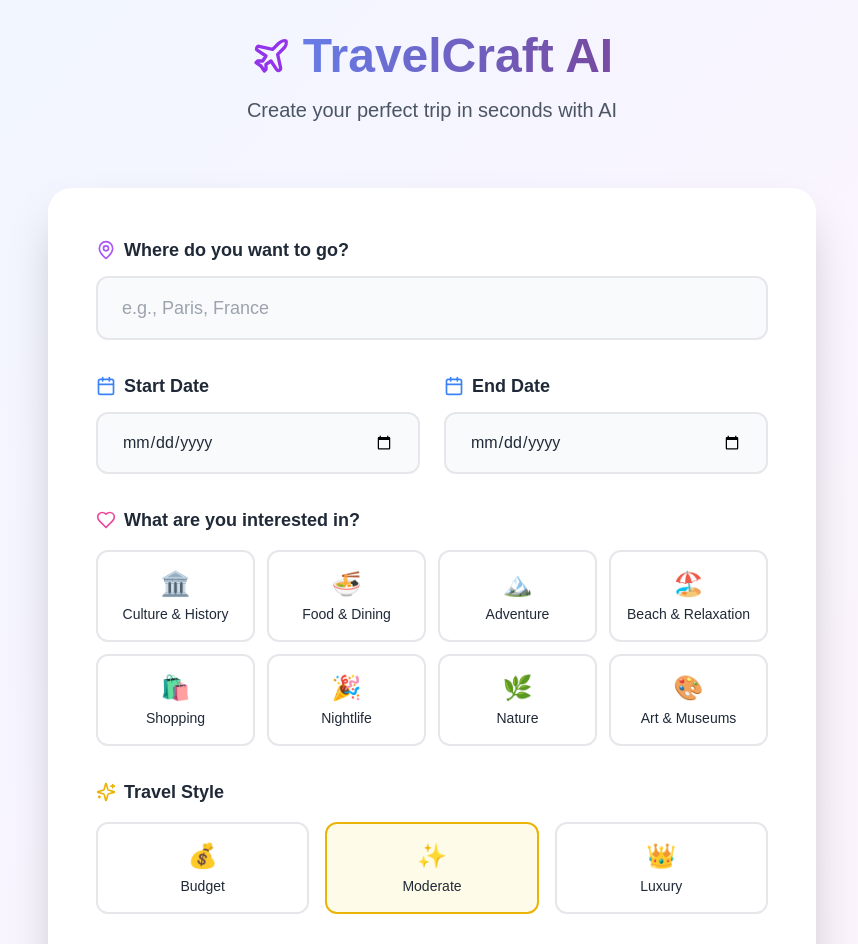
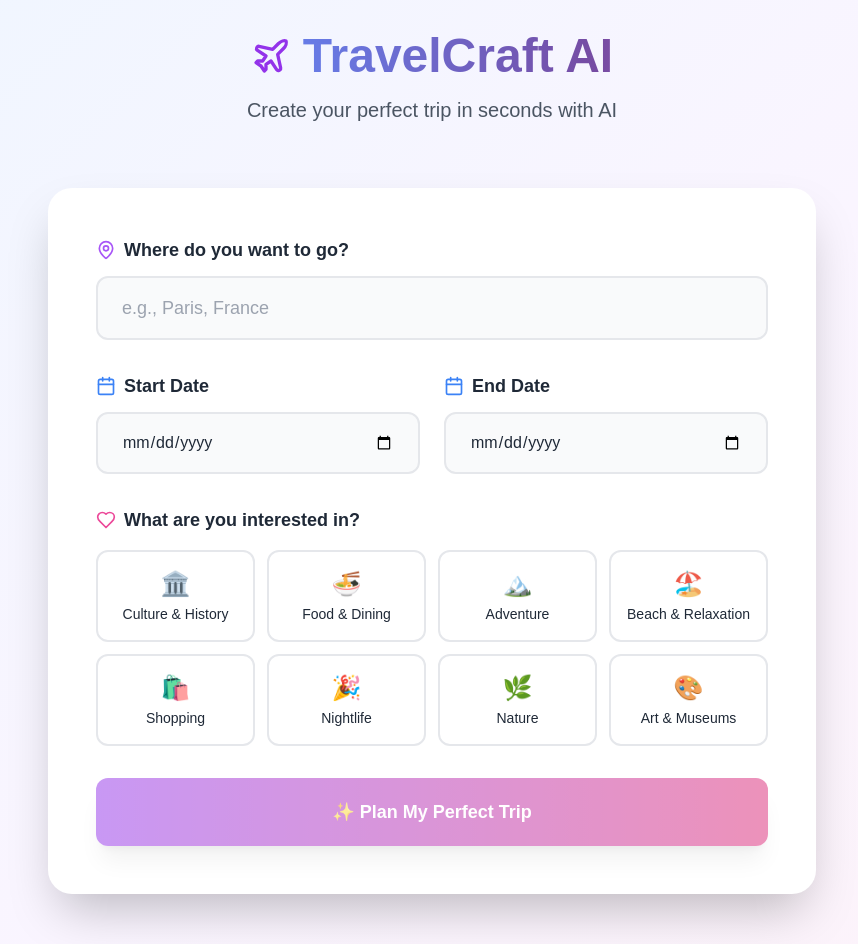
Before and after one commit to djcastelino/travel-planner-app, a Next.js app: page / in a window 1280 px wide. Shown: the top 944 px of the page, without its empty margins (208-1066 px from the left). Built offline with nearby package versions, Linux system fonts and the light colour scheme.

Commit message:
Remove travel style (budget/moderate/luxury) from form

```diff
--- a/components/TravelForm.tsx
+++ b/components/TravelForm.tsx
@@ -2,7 +2,7 @@
 
 import { useState } from 'react';
 import { motion } from 'framer-motion';
-import { MapPin, Calendar, Heart, Sparkles } from 'lucide-react';
+import { MapPin, Calendar, Heart } from 'lucide-react';
 
 interface TravelFormProps {
   onSubmit: (data: TravelFormData) => void;
@@ -14,7 +14,6 @@ export interface TravelFormData {
   startDate: string;
   endDate: string;
   interests: string[];
-  travelStyle: string;
 }
 
 const interestOptions = [
@@ -28,19 +27,12 @@ const interestOptions = [
   { value: 'art', label: 'Art & Museums', emoji: '🎨' },
 ];
 
-const travelStyles = [
-  { value: 'budget', label: 'Budget', emoji: '💰' },
-  { value: 'moderate', label: 'Moderate', emoji: '✨' },
-  { value: 'luxury', label: 'Luxury', emoji: '👑' },
-];
-
 export default function TravelForm({ onSubmit, isLoading }: TravelFormProps) {
   const [formData, setFormData] = useState<TravelFormData>({
     destination: '',
     startDate: '',
     endDate: '',
     interests: [],
-    travelStyle: 'moderate',
   });
 
   const handleSubmit = (e: React.FormEvent) => {
@@ -144,35 +136,6 @@ export default function TravelForm({ onSubmit, isLoading }: TravelFormProps) {
           </div>
         </div>
 
-        {/* Travel Style */}
-        <div>
-          <label className="flex items-center gap-2 text-lg font-semibold text-gray-800 dark:text-gray-200 mb-4">
-            <Sparkles className="w-5 h-5 text-yellow-500" />
-            Travel Style
-          </label>
-          <div className="grid grid-cols-3 gap-4">
-            {travelStyles.map((style) => (
-              <motion.button
-                key={style.value}
-                type="button"
-                onClick={() => setFormData({ ...formData, travelStyle: style.value })}
-                className={`p-4 rounded-xl border-2 transition-all ${
-                  formData.travelStyle === style.value
-                    ? 'border-yellow-500 bg-yellow-50 dark:bg-yellow-900/30'
-                    : 'border-gray-200 dark:border-gray-700 hover:border-yellow-300'
-                }`}
-                whileTap={{ scale: 0.95 }}
-                disabled={isLoading}
-              >
-                <div className="text-2xl mb-1">{style.emoji}</div>
-                <div className="text-sm font-medium text-gray-800 dark:text-gray-200">
-                  {style.label}
-                </div>
-              </motion.button>
-            ))}
-          </div>
-        </div>
-
         {/* Submit Button */}
         <motion.button
           type="submit"
```
